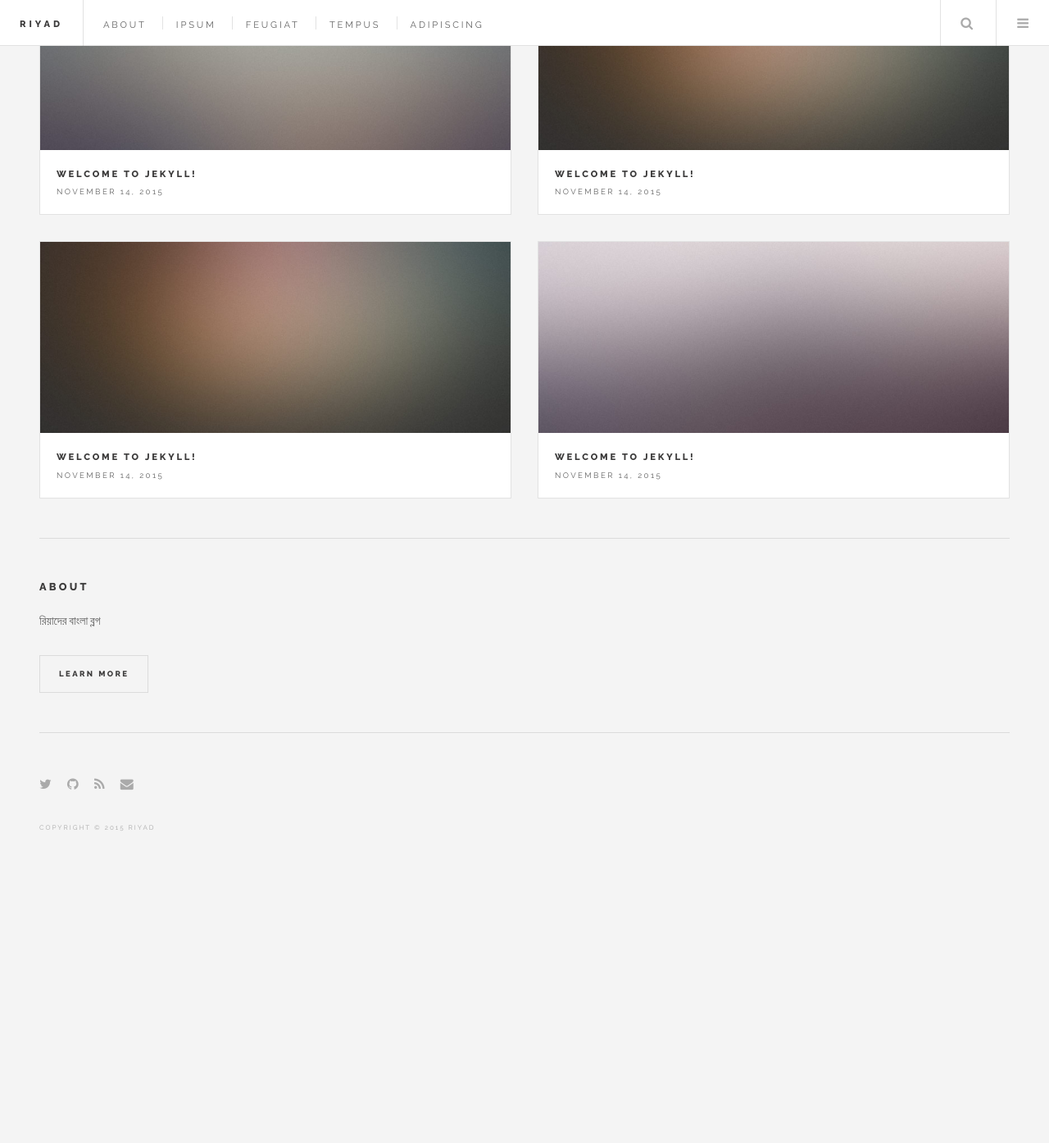
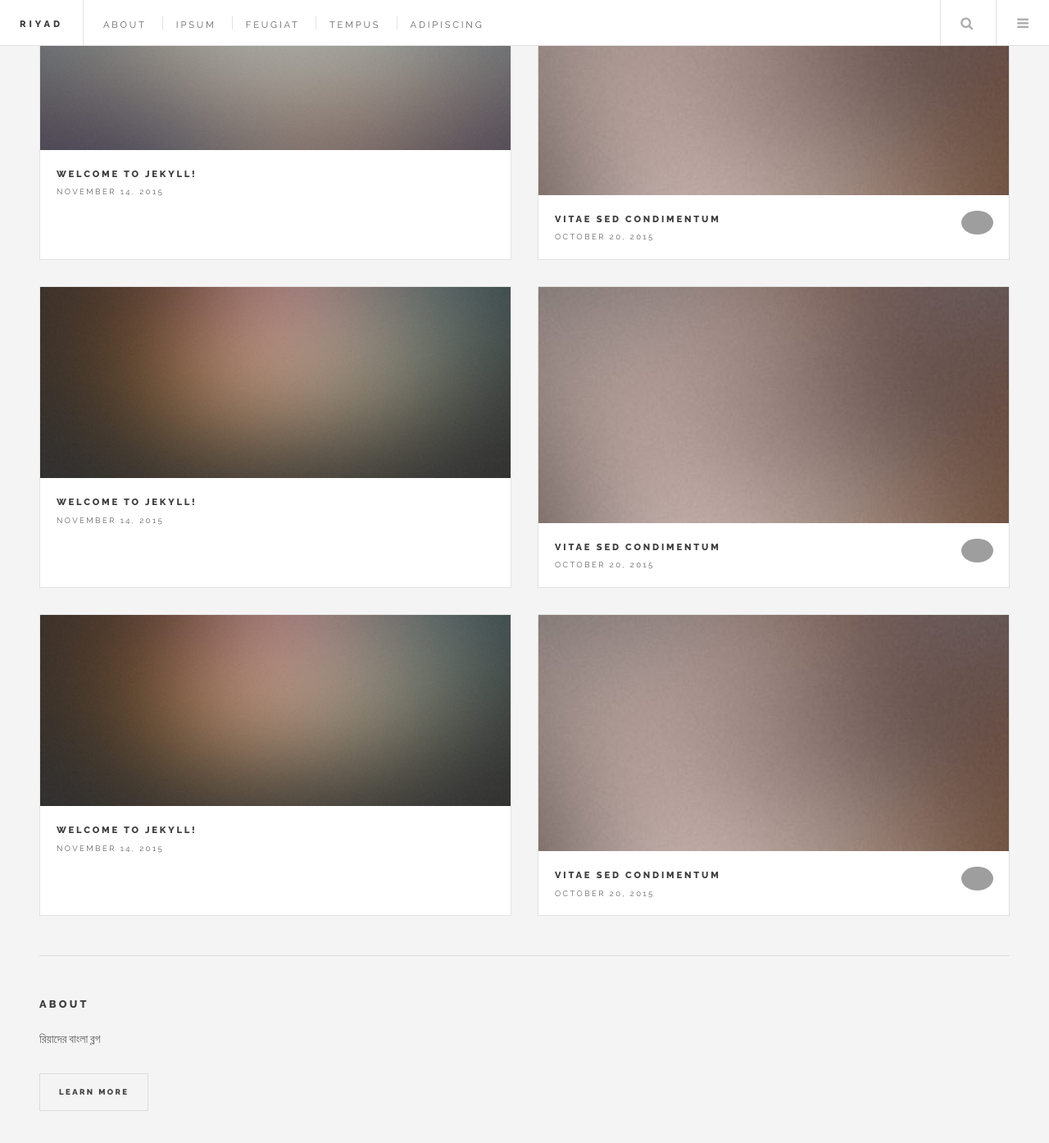
Before and after one commit to RiyadRir/Bangla-Blog, a Jekyll site: the page built from index.html, in a window 1280 px wide and 1400 px high, scrolled down 4281 px. Shown: the top 1394 px of the window at 82% size. Built offline with Jekyll 4.4.1, drawn with Linux system fonts in a browser that asks for light colours; the list of posts is cut into pages by our own code; before the commit the page ends 5361 px from its top, so only the background shows below that; grey boxes are pictures that could not be loaded.

Commit message:
update minipost

```diff
--- a/_includes/miniposts.html
+++ b/_includes/miniposts.html
@@ -1,6 +1,6 @@
 <section>
   <div class="mini-posts">
-    {% for post in site.posts limit:4 %}
+    {% for post in site.posts limit:3 %}
       <article class="mini-post">
   	    <header>
   		    <h3><a href="{{ post.url }}">{{ post.title }}</a></h3>
@@ -12,7 +12,7 @@
         {% endif %}
 		  </article>
 									<!-- Mini Post -->
-									  <!--
+
 										<article class="mini-post">
 											<header>
 												<h3><a href="#">Vitae sed condimentum</a></h3>
@@ -21,7 +21,7 @@
 											</header>
 											<a href="#" class="image"><img src="/images/pic04.jpg" alt="" /></a>
 										</article>
-									-->
+
     {% endfor %}
   </div>
 </section>
```
